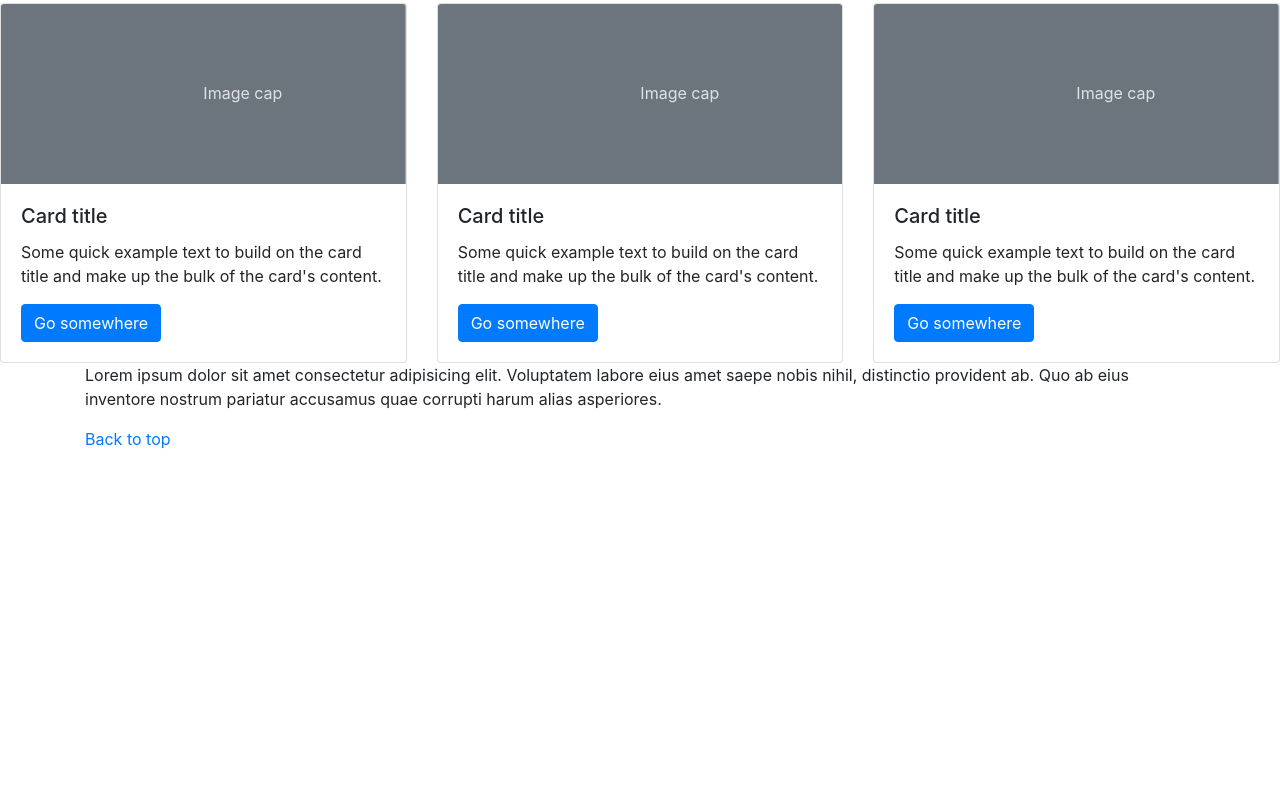
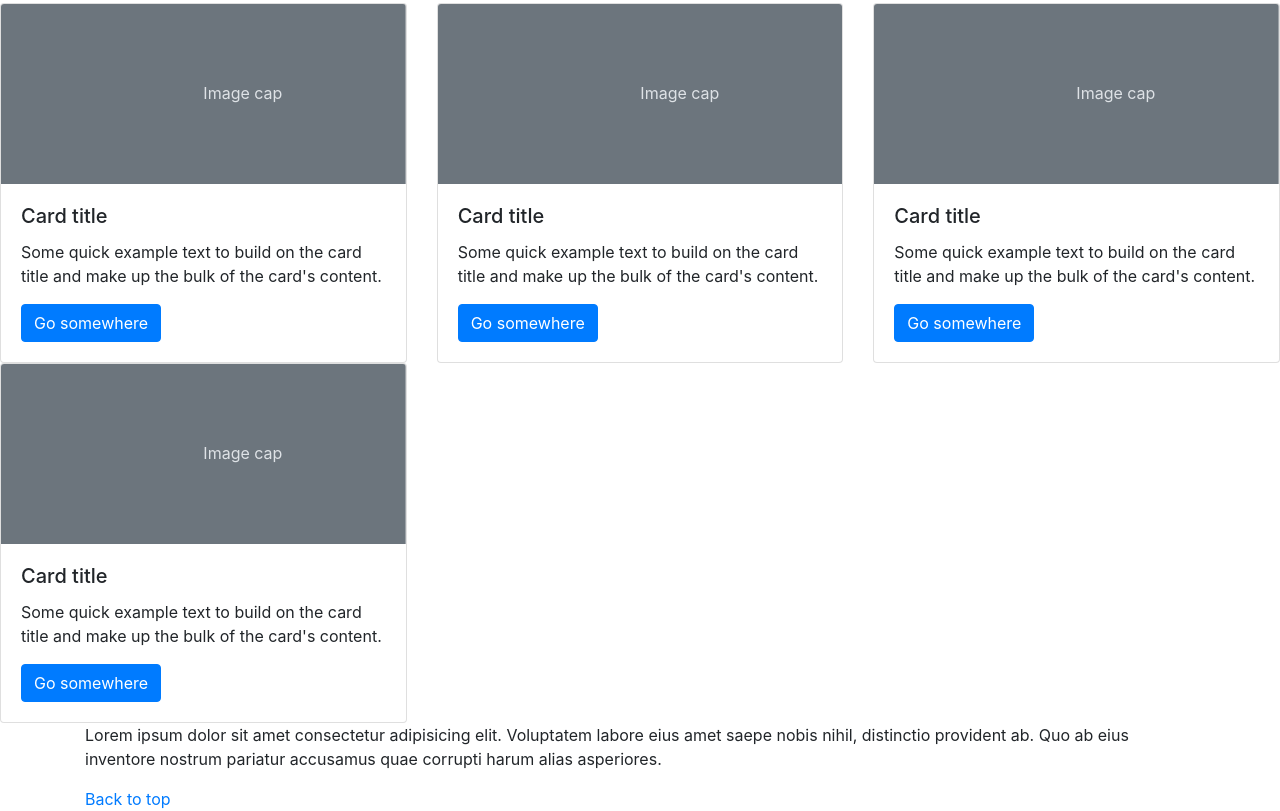
Before and after one commit to letrungtin09/-DuAnGit, a plain HTML site: page index.html in a window 1280 px wide. Shown: the part 402-1213 px from the top of the page. Before the commit the page ends 853 px from the top, so only its background shows below. Drawn offline with nearby package versions, Linux system fonts and the light colour scheme.

Commit message:
add products Tony2

```diff
--- a/index.html
+++ b/index.html
@@ -71,6 +71,17 @@
                     </div>
                 </div>
             </div>
+            <div class="col-4">
+              <div class="card">
+                  <svg class="bd-placeholder-img card-img-top" width="100%" height="180" xmlns="http://www.w3.org/2000/svg" role="img" aria-label="Placeholder: Image cap" preserveAspectRatio="xMidYMid slice" focusable="false"><title>Placeholder</title><rect width="100%" height="100%" fill="#6c757d"></rect><text x="50%" y="50%" fill="#dee2e6" dy=".3em">Image cap</text></svg>
+                  <div class="card-body">
+                      <h5 class="card-title">Card title</h5>
+                      <p class="card-text">Some quick example text to build on the card title and make up the bulk of
+                          the card's content.</p>
+                      <a href="#" class="btn btn-primary">Go somewhere</a>
+                  </div>
+              </div>
+          </div>
         </div>
     </section>
     <footer>
```
